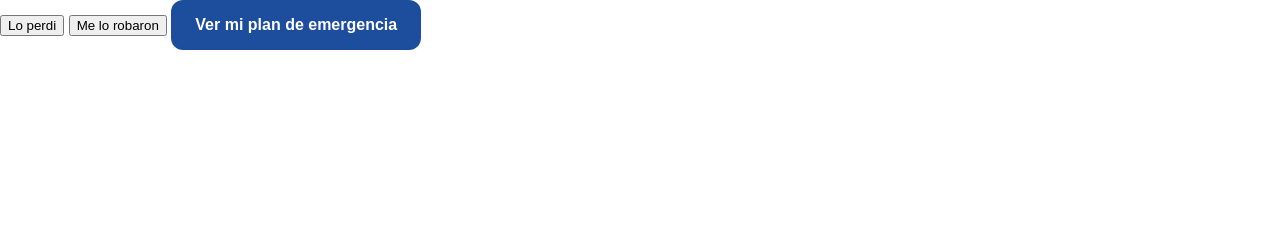
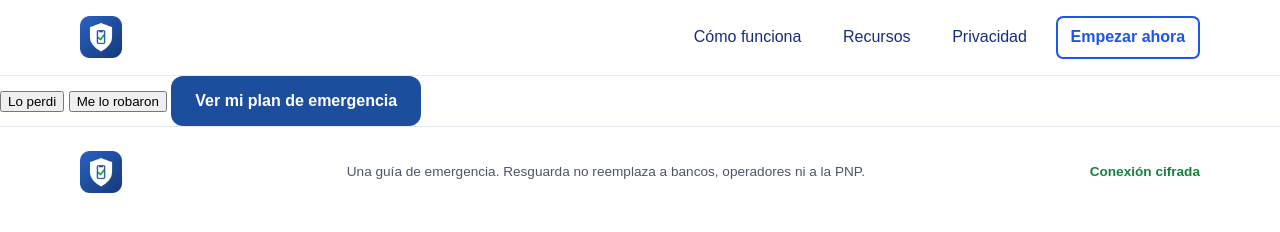
Before and after one commit to Hans-WM/Resguarda_Landing, a plain HTML site: page pages/emergencia.html in a window 1280 px wide. Drawn offline with Linux system fonts and the light colour scheme.

Commit message:
footer
tmb se agrego una funcion para el boton del logo, para q cada q se precione este se vuelva ala pag principal

```diff
--- a/css/styles.css
+++ b/css/styles.css
@@ -81,3 +81,22 @@ body {
   background: #1c54ec;
   color: white;
 }
+
+.pie {
+  background: white;
+  border-top: 1px solid #e5e9f2;
+  padding: .5rem 0;
+}
+
+.pie .aviso {
+  font-size: .85rem;
+  color: #4a5568;
+  margin: 0;
+}
+
+.pie .seguro {
+  font-size: .85rem;
+  font-weight: bold;
+  color: #15803d;
+  margin: 0;
+}
--- a/js/main.js
+++ b/js/main.js
@@ -1,3 +1,6 @@
 function emergencia(){
     window.location.href = "pages/emergencia.html";
 }
+function volver(){
+    window.location.href="../index.html";
+}
--- a/pages/emergencia.html
+++ b/pages/emergencia.html
@@ -7,8 +7,36 @@
     <link rel="stylesheet" href="../css/styles.css">
 </head>
 <body>
+    <header class="cabecera">
+        <div class="contenedor barra">
+            <a class="marca" onclick="volver()">
+                <img src="../assets/icons/icono1.png" alt="Resguarda" width="42" height="42" />
+            </a>
+
+            <nav aria-label="Navegación principal">
+                <ul class="menu">
+                    <li><a href="#como-funciona">Cómo funciona</a></li>
+                    <li><a href="#recursos">Recursos</a></li>
+                    <li><a href="#privacidad">Privacidad</a></li>
+                    <li><a class="boton-borde" href="#empezar">Empezar ahora</a></li>
+                </ul>
+            </nav>
+        </div>
+    </header>
     <button>Lo perdi</button>
     <button>Me lo robaron</button>
     <button class="btn_azul">Ver mi plan de emergencia</button>
+    <footer class="pie">
+        <div class="contenedor barra">
+            <a class="marca" href="index.html">
+            <img src="../assets/icons/icono1.png" alt="" width="42" height="42" />
+            </a>
+
+            <p class="aviso">Una guía de emergencia. Resguarda no reemplaza a bancos, operadores ni a la PNP.</p>
+
+            <p class="seguro">Conexión cifrada</p>
+        </div>
+    </footer>
+<script src="../js/main.js"></script>
 </body>
 </html>
```
Also changed, not shown: index.html (+11 -0 lines).
